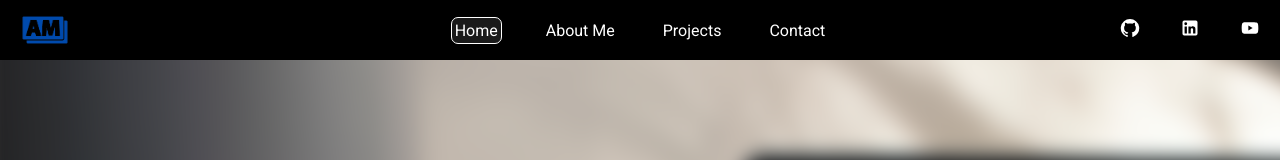
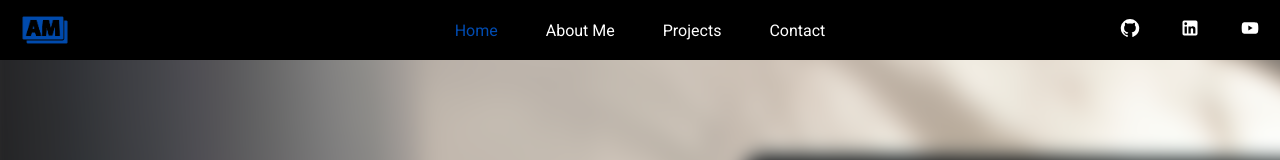
Before and after one commit to AnthonyMejia0/React-Portfolio, a React (Create React App) app: page / in a window 1280 px wide. In both pictures the pointer is over the link "Home". Shown: the top 160 px of the page. Built offline with nearby package versions, Linux system fonts and the light colour scheme.

Commit message:
change link color on hover

```diff
--- a/src/components/nav/navbar.scss
+++ b/src/components/nav/navbar.scss
@@ -8,7 +8,7 @@
     height: 60px;
     width: 100vw;
     z-index: 3;
-    background-color: black;
+    background-color: rgba(black, 1);
     overflow-y: hidden;
     overflow-x: hidden;
     transition: all 1.5s ease;
@@ -57,9 +57,7 @@
                 }
 
                 .link:hover {
-                    background-color: rgba(128, 128, 128, 20%);
-                    border-radius: 7px;
-                    border-color: white;
+                    color: $mainColor;
                 }
             }
         }
```
